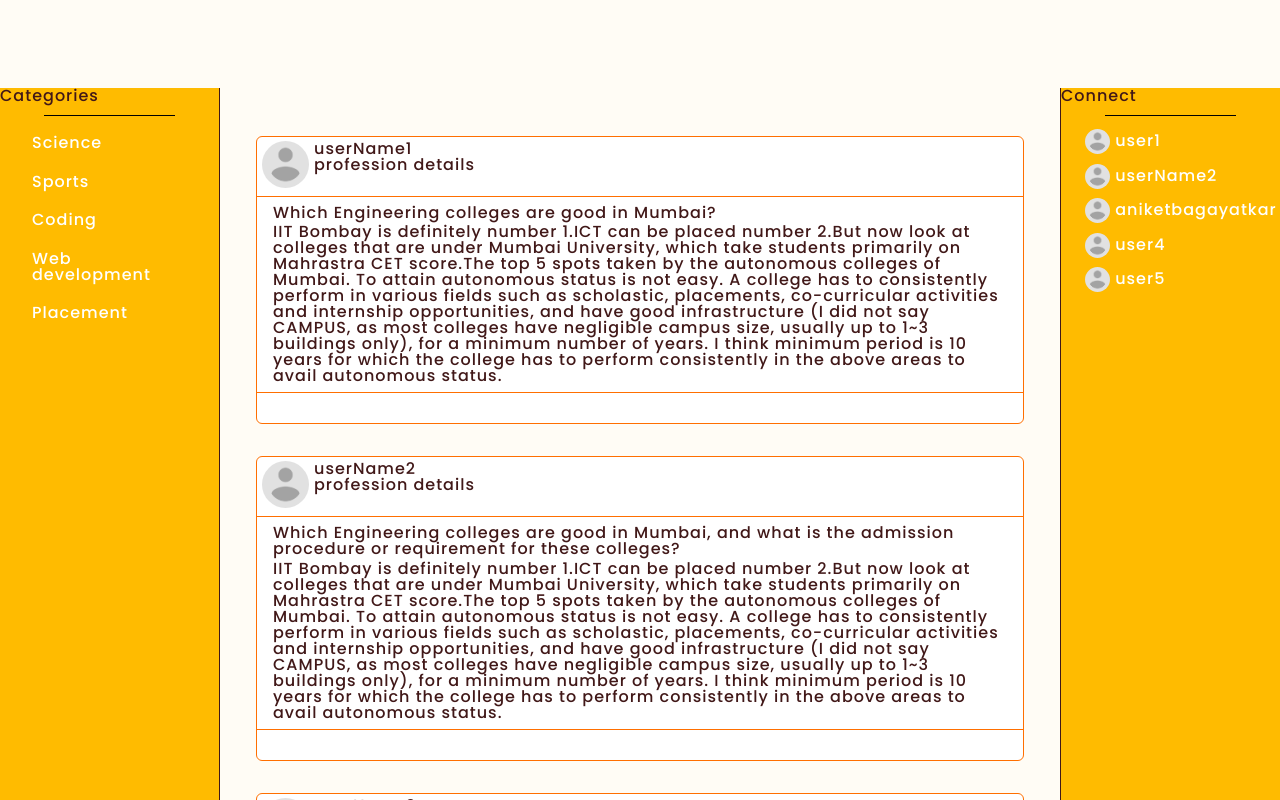
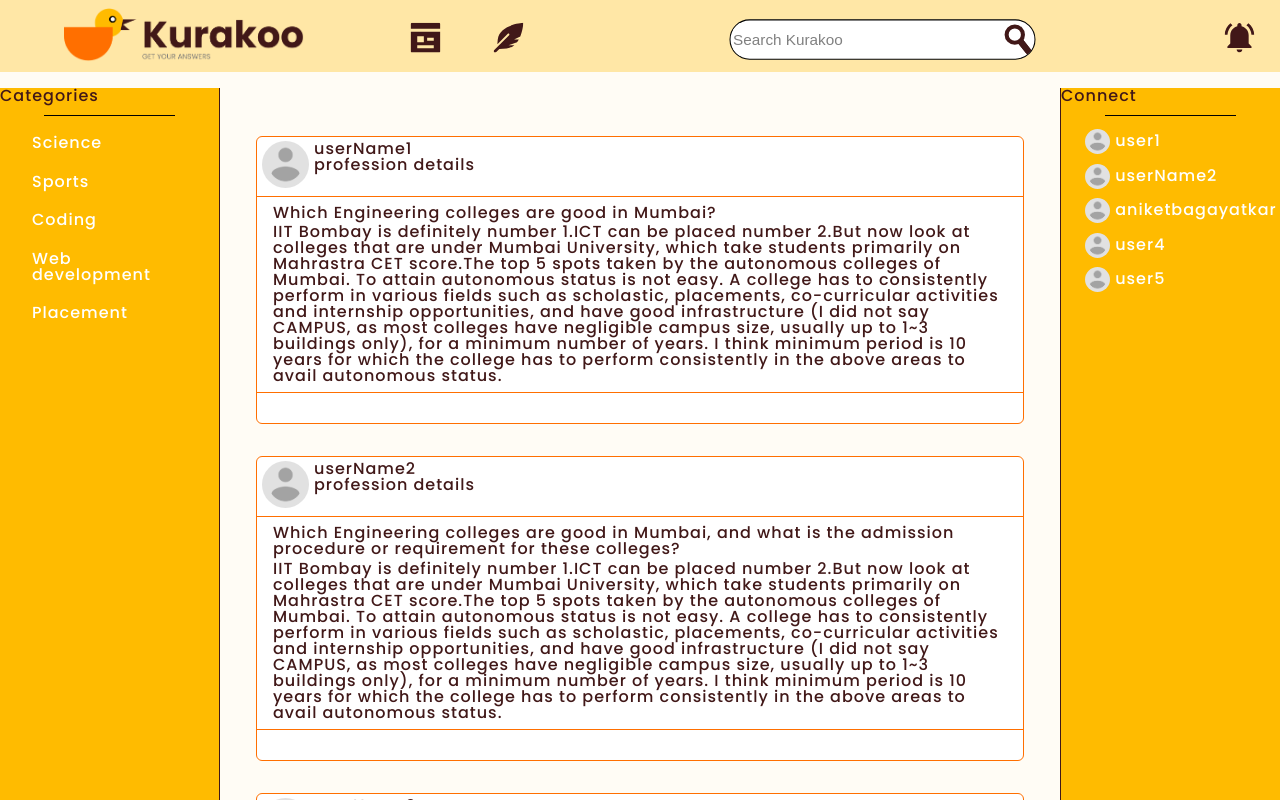
Before and after one commit to purnima143/Kurakoo, a React (Create React App) app in the folder client/: page /feed in a window 1280 px wide. Shown: the top 800 px of the page. Built offline with nearby package versions, Linux system fonts and the light colour scheme.

Commit message:
added navbar & removed warnings

```diff
--- a/client/src/Component/NotificationPage/NotificationPage.js
+++ b/client/src/Component/NotificationPage/NotificationPage.js
@@ -34,7 +34,7 @@ function NotificationPage(){
                     </div>
                     <div className = "content-div">
                         <div className = "content-head">
-                            <h1>👋 Good { getTime() }, {currentuser.name} </h1>
+                         <h1> <span role="img" aria-label="wave">👋</span>  Good { getTime() }, {currentuser.name} </h1>
                         </div>
                         <br></br>
                         <div>
--- a/client/src/Component/navbar/Navbar.js
+++ b/client/src/Component/navbar/Navbar.js
@@ -1,4 +1,4 @@
-import React, { Component } from "react";
+import React from "react";
 import "./NavBar.css";
 import { SearchBar } from '../searchbar/SearchBar';
 import Logo from '../kurakoo-logo.png';
--- a/client/src/components/feed.js
+++ b/client/src/components/feed.js
@@ -2,11 +2,13 @@ import React from 'react';
 import './feed.css';
 import Feed from './feedComponent';
 import {feedData, connect} from './dummyData';
+import NavBar from '../Component/navbar/Navbar';
 
 function FeedPage() {
 
     return (
       <div>
+        <NavBar/>
         <div className = "side-bar-left">
           <h3 id = "category-heading">Categories</h3>
           <hr style = {{padding: "1px 0px 0px 0px", backgroundColor: "black", border: "0rem", width: "60%", margin: "0rem auto", marginBottom: "0.5rem"}}></hr>
```
